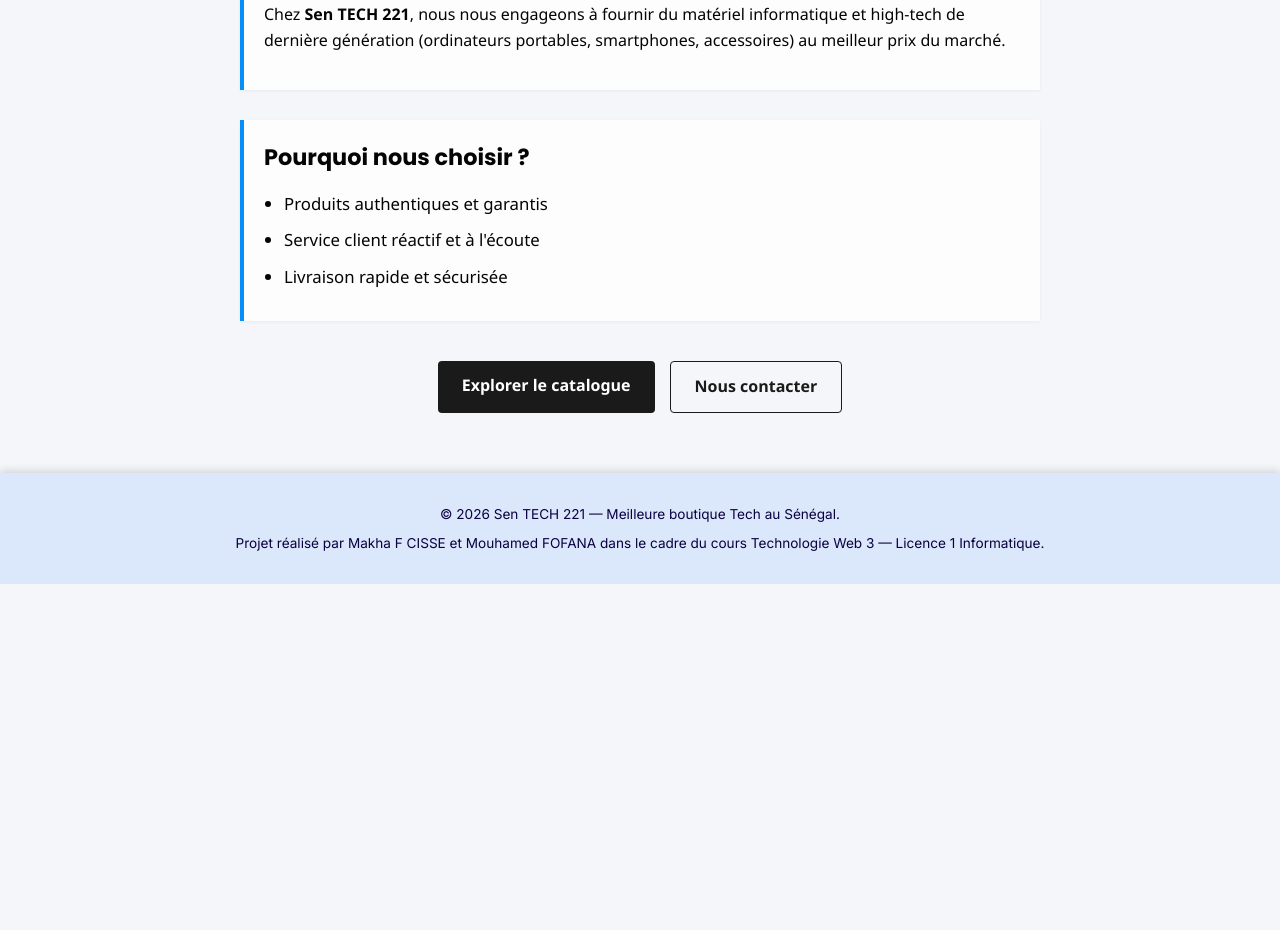
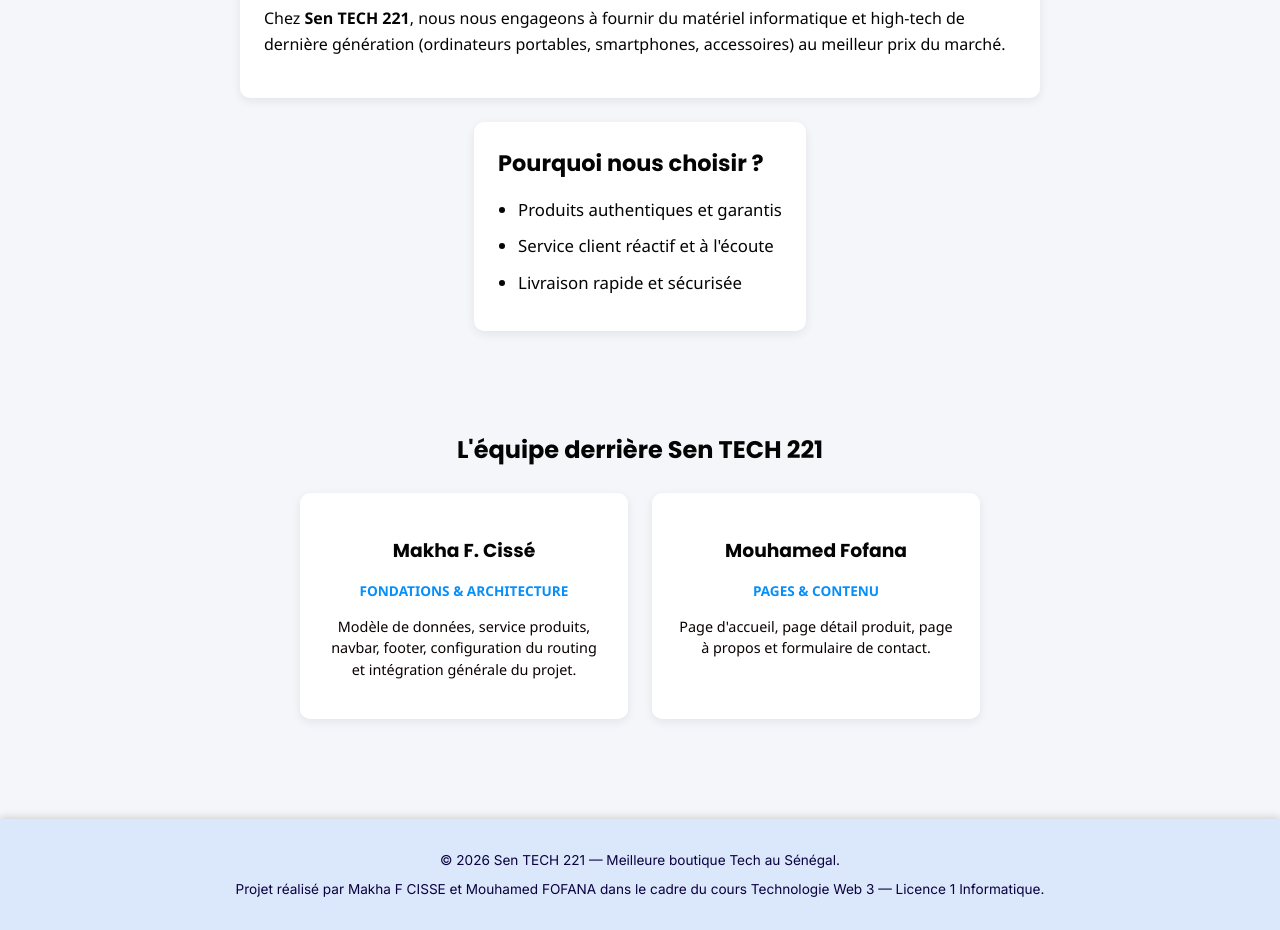
Before and after one commit to makhafallcisse/Sen-TECH-221-, an Angular app: page /a-propos in a window 1280 px wide. Shown: the part 400-1330 px from the top of the page. Before the commit the page ends 984 px from the top, so only its background shows below. Built offline with nearby package versions, Linux system fonts and the light colour scheme.

Commit message:
Modifications sur au niveau de  a propos

```diff
--- a/src/app/pages/a-propos/a-propos.html
+++ b/src/app/pages/a-propos/a-propos.html
@@ -1,7 +1,7 @@
 <section class="about-section">
 
   <div class="about-header">
-    <h1>À propos de SenT ECH 221</h1>
+    <h1>À propos de Sen TECH 221</h1>
     <p class="subtitle">Votre partenaire de confiance pour le matériel informatique au Sénégal.</p>
   </div>
 
@@ -25,9 +25,20 @@
     </div>
   </div>
 
+  <div class="equipe-section">
+  <h2>L'équipe derrière Sen TECH 221</h2>
+  <div class="equipe-cartes">
+    <div class="membre-carte">
+      <h3>Makha F. Cissé</h3>
+      <p class="role">Fondations & Architecture</p>
+      <p>Modèle de données, service produits, navbar, footer, configuration du routing et intégration générale du projet.</p>
+    </div>
+    <div class="membre-carte">
+      <h3>Mouhamed Fofana</h3>
+      <p class="role">Pages & Contenu</p>
+      <p>Page d'accueil, page détail produit, page à propos et formulaire de contact.</p>
+    </div>
+  </div>
+</div>
 
-  <div class="about-actions">
-    <a href="#catalogue" class="btn btn-primary">Explorer le catalogue</a>
-    <a href="#contact" class="btn btn-secondary">Nous contacter</a>
-  </div>
 </section>
--- a/src/app/pages/a-propos/a-propos.scss
+++ b/src/app/pages/a-propos/a-propos.scss
@@ -25,16 +25,18 @@
 }
 
 .about-content {
-  display: grid;
-  gap: 30px;
+  display: flex;
+  justify-content: center;
+  gap: 1.5rem;
+  flex-wrap: wrap;
   margin-bottom: 40px;
 }
 
 .mission-box, .arguments-box {
-  background: #fdfdfd;
-  padding: 20px;
-  border-left: 4px solid var(--bleu-clair);
-  box-shadow: 0 1px 3px rgba(0,0,0,0.05);
+  background-color: var(--blanc);
+  border-radius: 10px;
+  padding: 1.5rem;
+  box-shadow: 0 3px 10px rgba(10, 30, 63, 0.08);
 }
 
 .mission-box h2, .arguments-box h2 {
@@ -85,3 +87,44 @@
 .btn-secondary:hover {
   background-color: #f5f5f5;
 }
+.equipe-section {
+  text-align: center;
+  padding: 2.5rem 1.5rem;
+
+  h2 {
+    margin-bottom: 1.5rem;
+  }
+}
+
+.equipe-cartes {
+  display: flex;
+  justify-content: center;
+  gap: 1.5rem;
+  flex-wrap: wrap;
+}
+
+.membre-carte {
+  background-color: var(--blanc);
+  border-radius: 10px;
+  padding: 1.5rem;
+  max-width: 280px;
+  box-shadow: 0 3px 10px rgba(10, 30, 63, 0.08);
+
+  h3 {
+    margin-bottom: 0.3rem;
+  }
+
+  .role {
+    color: var(--bleu-clair);
+    font-weight: 600;
+    font-size: 0.85rem;
+    text-transform: uppercase;
+    margin-bottom: 0.6rem;
+  }
+
+  p:last-child {
+    color: var(--gris-texte);
+    font-size: 0.9rem;
+    line-height: 1.5;
+  }
+}
```
